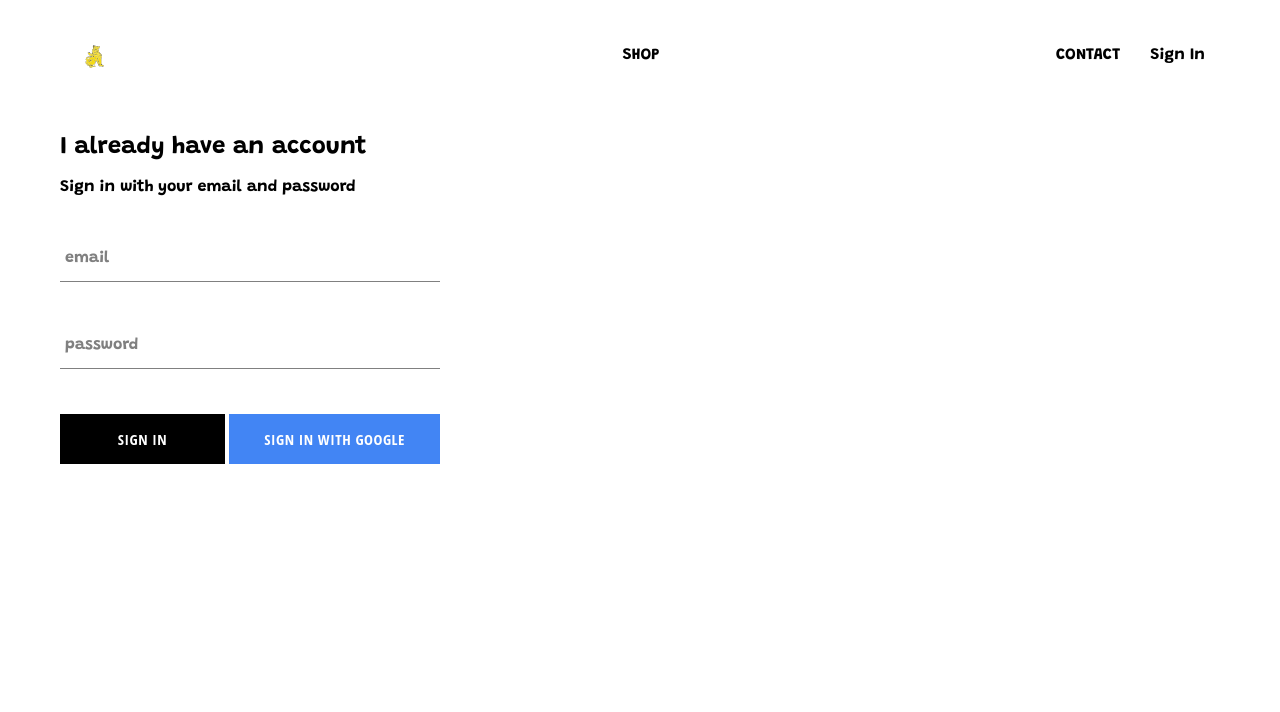
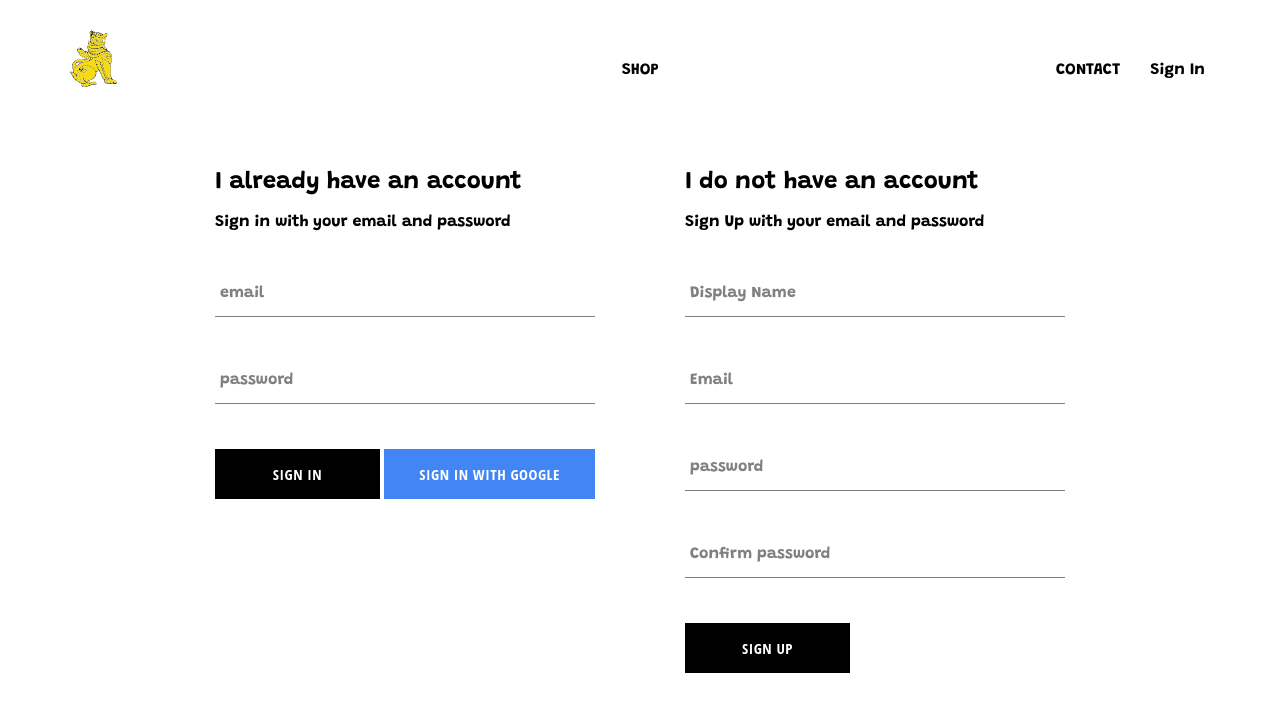
Before and after one commit to LuckyPoodle/react-lionfashion-shopping, a React (Create React App) app: page /signin in a window 1280 px wide. Shown: the top 712 px of the page. Built offline with nearby package versions, Linux system fonts and the light colour scheme; no server answers.

Commit message:
sign in with email and password

```diff
--- a/src/App.js
+++ b/src/App.js
@@ -8,7 +8,7 @@
 import Header from './components/header/header.component';
 import SignInAndSignUpPage from './pages/sign-in-and-sign-out/sign-in-and-sign-out.component';
 
-import {auth} from './firebase/fire.util';
+import {auth,createUserProfileDocument} from './firebase/fire.util';
 
 const HatsPage=()=>(
   <div>
@@ -40,9 +40,30 @@
 
   componentDidMount(){
     /*unsubscribeFromAuth is reassigned to the return value of auth.onAuthStateChanged() which is firebase.unsubscribe()*/
-    this.unsubscribeFromAuth=auth.onAuthStateChanged(user=>{
+    this.unsubscribeFromAuth=auth.onAuthStateChanged(async user=>{
+
+      if (user){
+
+       const userRef= await createUserProfileDocument(user);
+       userRef.onSnapshot(snapShot =>{  /*what we got back is a snapshot object */
+          this.setState({
+            currentUser:{
+              id:snapShot.id,
+              ...snapShot.data()
+            }
+
+          },()=>{
+            console.log('componentdidmount. after setstate');
+            console.log(this.state)
+          })
+
+       });
+
+
+      }
       this.setState({currentUser:user});
-      console.log(user);
+
+
     });
   }
 
--- a/src/components/header/header.styles.scss
+++ b/src/components/header/header.styles.scss
@@ -1,5 +1,5 @@
 .header {
-  height: 70px;
+  height: 100px;
   width: 100%;
   display: flex;
   justify-content: space-between;
@@ -8,7 +8,7 @@
   .logo-container {
     height: 100%;
     width: 70px;
-    padding: 25px;
+    padding: 10px;
   }
 
   .options {
--- a/src/components/sign-in/sign-in.component.jsx
+++ b/src/components/sign-in/sign-in.component.jsx
@@ -3,7 +3,7 @@
 
 import FormInput from '../form-input/form-input.component';
 import CustomButton from '../custom-button/custom-button.component';
-import { signInWithGoogle } from '../../firebase/fire.util';
+import { signInWithGoogle, auth } from '../../firebase/fire.util';
 
 
 class SignIn extends React.Component {
@@ -16,19 +16,31 @@
       };
     }
 
-    handleSubmit = event => {
+    handleSubmit = async event => {
       event.preventDefault();
 
-      this.setState({ email: '', password: '' });
+      const {email, password}=this.state;
+
+      try{
+        await auth.signInWithEmailAndPassword(email,password);
+        this.setState({ email: '', password: '' });
+      }catch (error){
+        console.log("sign in "+error.message);
+      }
+
+
     };
 
     handleChange = event => {
+      console.log("event target=========================");
+      console.log(event.target);
       const { value, name } = event.target;
 
       this.setState({ [name]: value });
     };
 
     render() {
+
       return (
         <div className='sign-in'>
           <h2>I already have an account</h2>
--- /dev/null
+++ b/src/components/sign-up/sign-up-component.jsx
@@ -0,0 +1,109 @@
+import React from 'react';
+
+import FormInput from '../form-input/form-input.component';
+
+import CustomButton from '../custom-button/custom-button.component';
+
+import {auth,createUserProfileDocument} from '../../firebase/fire.util';
+
+
+import './sign-up.styles.scss';
+
+class SignUp extends React.Component{
+    constructor(){
+        super();
+        this.state={
+            displayName:'',
+            email:'',
+            password:'',
+            confirmPassword:''
+        }
+    }
+
+    handleSubmit= async event=>{
+        event.preventDefault();
+        const {displayName,email,password,confirmPassword}=this.state;
+        if (password!==confirmPassword){
+            alert("password don't match");
+            return;
+        }
+
+        try{
+            const{user}=await auth.createUserWithEmailAndPassword(email,password);
+            createUserProfileDocument(user,{displayName});
+        }catch (error){
+            console.log("sign up error :"+error.message);
+
+
+        }
+    };
+
+    handleChange=event=>{
+        const{name,value}=event.target;
+        this.setState({[name]:value});
+    }
+
+
+
+    render(){
+        const {displayName,email,password,confirmPassword}=this.state;
+        return(
+            <div className='sign-up'>
+          <h2>I do not have an account</h2>
+          <span>Sign Up with your email and password</span>
+
+          <form className='sign-up-form' onSubmit={this.handleSubmit}>
+            <FormInput
+              name='displayName'
+              type='text'
+              handleChange={this.handleChange}
+              value={displayName}
+              label='Display Name'
+              required
+            />
+
+            <FormInput
+              name='email'
+              type='email'
+              handleChange={this.handleChange}
+              value={email}
+              label='Email'
+              required
+            />
+            <FormInput
+              name='password'
+              type='password'
+              value={password}
+              handleChange={this.handleChange}
+              label='password'
+              required
+            />
+
+            <FormInput
+              name='confirmPassword'
+              type='password'
+              value={confirmPassword}
+              handleChange={this.handleChange}
+              label='Confirm password'
+              required
+            />
+
+            <div className='buttons'>
+
+            <CustomButton type='submit'>Sign Up</CustomButton>
+
+
+            </div>
+
+
+
+
+
+
+          </form>
+        </div>
+        )
+    }
+}
+
+export default SignUp;
--- /dev/null
+++ b/src/components/sign-up/sign-up.styles.scss
@@ -0,0 +1,9 @@
+.sign-up{
+    display: flex;
+    flex-direction: column;
+    width: 380px;
+
+    .title{
+        margin: 10px 0;
+    }
+}
--- a/src/firebase/fire.util.js
+++ b/src/firebase/fire.util.js
@@ -21,6 +21,35 @@
 export const auth=firebase.auth();
 export const firestore=firebase.firestore();
 
+export const createUserProfileDocument=async (userAuth,additionalData)=>{
+  if (!userAuth)return;
+
+  /*query inside firestore to see if already exist*/
+  const userRef=firestore.doc(`users/${userAuth.uid}`);
+  const snapshot=await userRef.get();
+
+  if(!snapshot.exists){
+    const {displayName,email}=userAuth;
+    const createdAt=new Date();
+
+    try{
+
+      await userRef.set({
+        displayName,
+        email,
+        createdAt,
+        ...additionalData
+
+      })
+    }catch(error){
+      console.log("error creating user",error.message);
+
+    }
+  }
+  return userRef;
+
+}
+
 const provider=new firebase.auth.GoogleAuthProvider();
 provider.setCustomParameters({prompt:'select_account'}) /*trigger google popup*/
 export const signInWithGoogle=()=>auth.signInWithPopup(provider);
--- a/src/pages/sign-in-and-sign-out/sign-in-and-sign-out.component.jsx
+++ b/src/pages/sign-in-and-sign-out/sign-in-and-sign-out.component.jsx
@@ -2,11 +2,13 @@
 
 import './sign-in-and-sign-out.styles.scss';
 import SignIn from '../../components/sign-in/sign-in.component';
+import SignUp from '../../components/sign-up/sign-up-component';
 
 
 const SignInAndSignUpPage=()=>(
     <div className='sign-in-and-sign-up'>
         <SignIn/>
+        <SignUp/>
     </div>
 );
 
--- a/src/pages/sign-in-and-sign-out/sign-in-and-sign-out.styles.scss
+++ b/src/pages/sign-in-and-sign-out/sign-in-and-sign-out.styles.scss
@@ -0,0 +1,7 @@
+.sign-in-and-sign-up{
+    width: 850px;
+    display: flex;
+    justify-content: space-between;
+
+    margin: 30px auto;
+}
```
